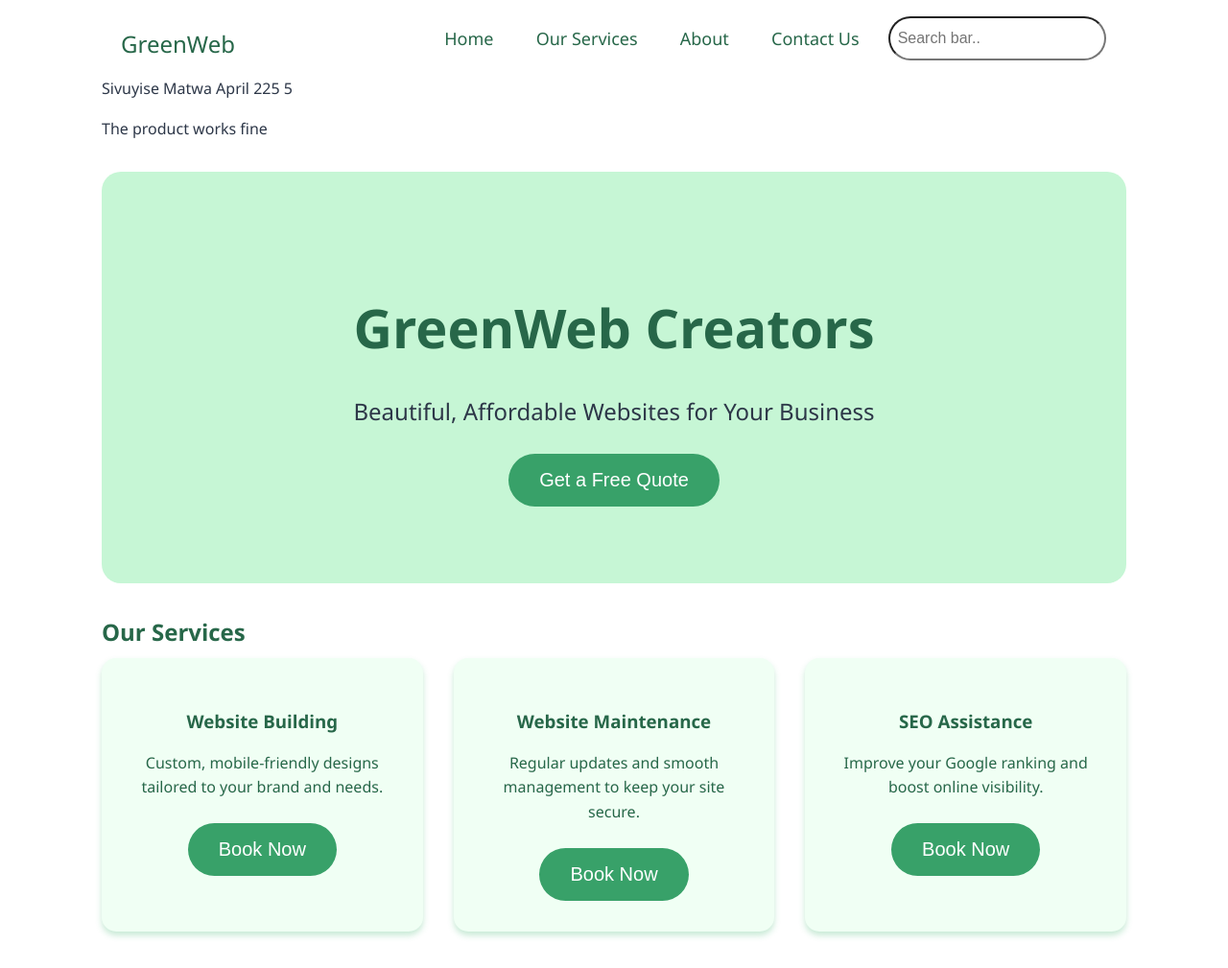
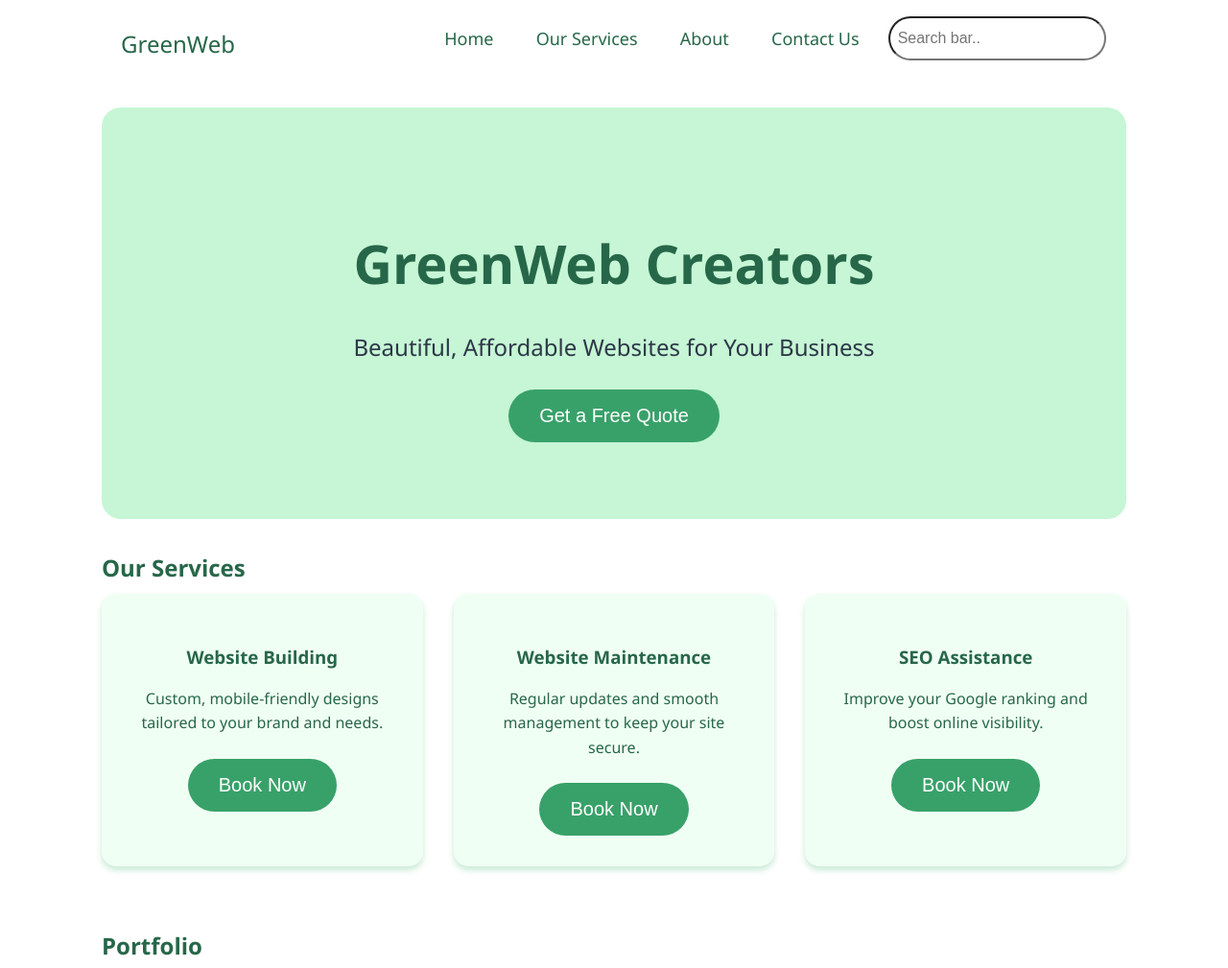
Before and after one commit to Sivuyise15/my-website, a plain HTML site: page index.html in a window 1280 px wide. Shown: the top 1009 px of the page at 96% size. Drawn offline with Linux system fonts and the light colour scheme.

Commit message:
Update index.html

```diff
--- a/index.html
+++ b/index.html
@@ -33,12 +33,6 @@
         </nav>
     </header>
     <!-- Hero Section -->
-    <div class="review" id="review-101">
-      <span class="author">Sivuyise Matwa</span>
-      <span class="date">April 225</span>
-      <span class="rating">5</span>
-      <p class="text">The product works fine</p>
-    </div>
 
     <div class="change">
       <h1>GreenWeb Creators</h1>
```
